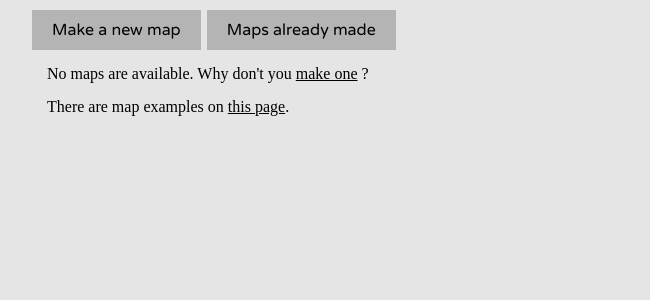
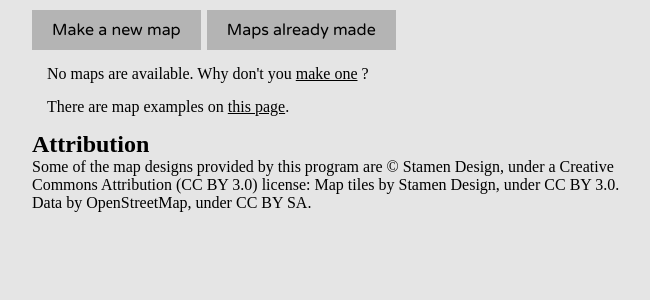
Before and after one commit to galvanic/MapGift, a Flask app: page /archive in a window 1280 px wide. Shown: the top 300 px of the page, without its empty margins (306-956 px from the left). Run offline with Flask 2, Linux system fonts and the light colour scheme; data that the repository does not hold is empty; some libraries are stand-ins or nearby versions.

Commit message:
Add attribution for the Stamen maps.

```diff
--- a/mapapp/templates/base.html
+++ b/mapapp/templates/base.html
@@ -28,5 +28,14 @@
   </header>
 
   <div id="content">{% block content %}{% endblock %}</div>
+
+  <footer>
+    <h2>Attribution</h2>
+    <p>
+      Some of the map designs provided by this program are © Stamen Design, under a Creative Commons Attribution (CC BY 3.0) license:
+      Map tiles by <a href="http://stamen.com">Stamen Design</a>, under <a href="http://creativecommons.org/licenses/by/3.0">CC BY 3.0</a>.
+      Data by <a href="http://openstreetmap.org">OpenStreetMap</a>, under <a href="http://creativecommons.org/licenses/by-sa/3.0">CC BY SA</a>.
+    </p>
+  </footer>
 </body>
 </html>
--- a/mapgift/mapgift.py
+++ b/mapgift/mapgift.py
@@ -2,6 +2,13 @@
 # coding: utf-8
 
 """
+Attribution
+-----------
+Some of the map designs provided by this program are © Stamen Design, under a Creative Commons Attribution (CC BY 3.0) license:
+Map tiles by [Stamen Design](http://stamen.com), under [CC BY 3.0](http://creativecommons.org/licenses/by/3.0).
+Data by [OpenStreetMap](http://openstreetmap.org), under [CC BY SA](http://creativecommons.org/licenses/by-sa/3.0).
+
+
 Input
 -----
 A KML file downloaded from internet Google Maps (or its web
```
Also changed, not shown: README.md.
